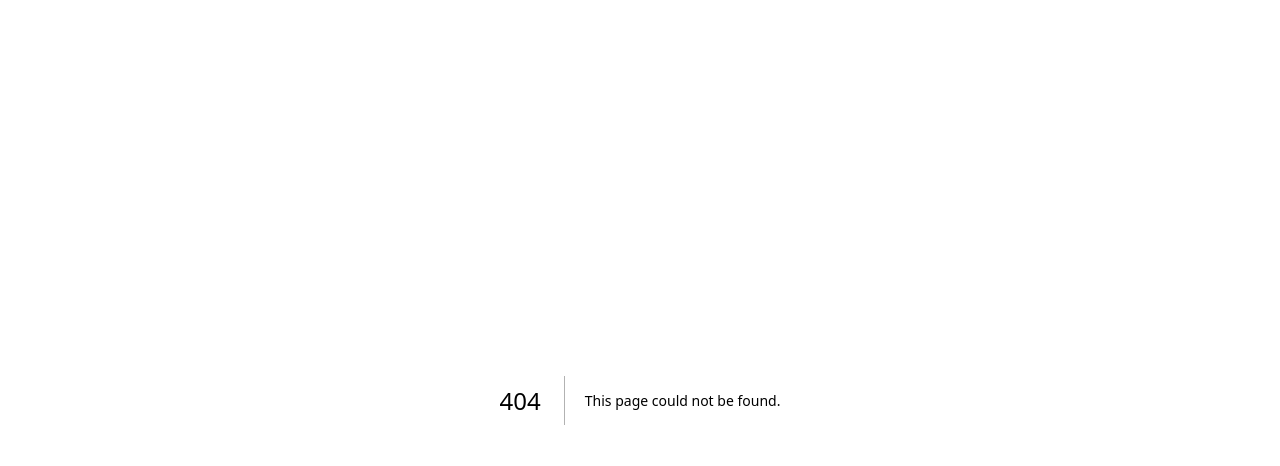
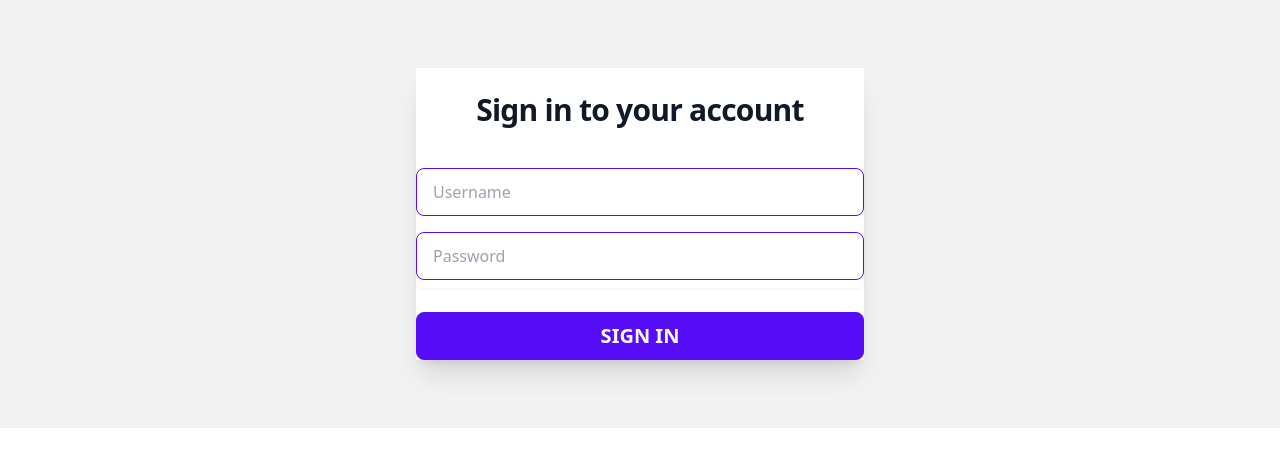
Before and after one commit to CrispJam/cat-blog, a Next.js app: page /login in a window 1280 px wide. Before the commit this address had no page. Shown: the top 466 px of the page. Built offline with nearby package versions, Linux system fonts and the light colour scheme.

Commit message:
Add login page with some basic styling

```diff
--- a/components/Navbar.tsx
+++ b/components/Navbar.tsx
@@ -11,7 +11,7 @@ export default function Navbar() {
         <Link href="/" className="btn btn-ghost normal-case text-xl">About</Link>
       </div>
       <div className="flex-none">
-        <Link href="/articles" className="btn btn-ghost normal-case text-xl">Log in</Link>
+        <Link href="/login" className="btn btn-ghost normal-case text-xl">Log in</Link>
       </div>
     </div>
   )
--- /dev/null
+++ b/pages/login.tsx
@@ -0,0 +1,42 @@
+import React from "react";
+
+// taken from: https://tailwindui.com/components/application-ui/forms/sign-in-forms
+
+export default function Login() {
+  return (
+    <div className="bg-base-200 flex min-h-full items-center justify-center py-12 px-4 sm:px-6 lg:px-8">
+      <div className="m-5 bg-base-100 w-full max-w-md space-y-8 shadow-xl">
+        <div>
+          <h2 className="mt-6 text-center text-3xl font-bold tracking-tight text-gray-900">
+            Sign in to your account
+          </h2>
+        </div>
+        <form className="mt-8 space-y-6" action="#" method="POST">
+          <div className="-space-y-px rounded-md shadow-sm">
+            <div>
+              <input
+                type="text"
+                placeholder="Username"
+                className="input input-primary w-full my-2"
+              />
+              <input
+                type="password"
+                placeholder="Password"
+                className="input input-primary w-full my-2"
+              />
+            </div>
+          </div>
+
+          <div>
+            <button
+              type="submit"
+              className="btn btn-primary text-xl w-full"
+            >
+              Sign in
+            </button>
+          </div>
+        </form>
+      </div>
+    </div>
+  )
+}
--- a/tailwind.config.js
+++ b/tailwind.config.js
@@ -8,4 +8,8 @@ module.exports = {
     extend: {},
   },
   plugins: [require("daisyui")],
+
+  daisyui: {
+    themes: false,
+  }
 };
```
